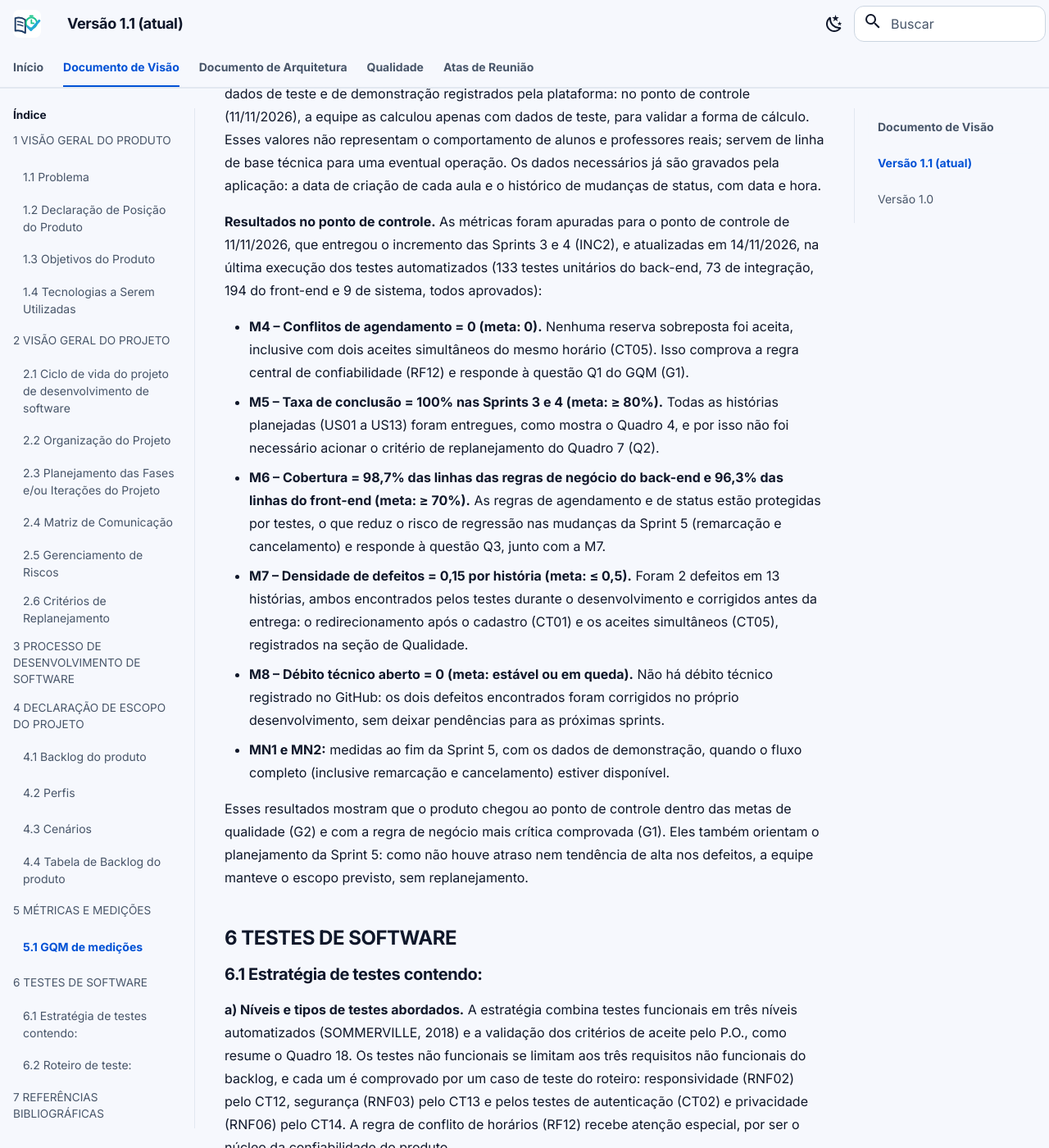
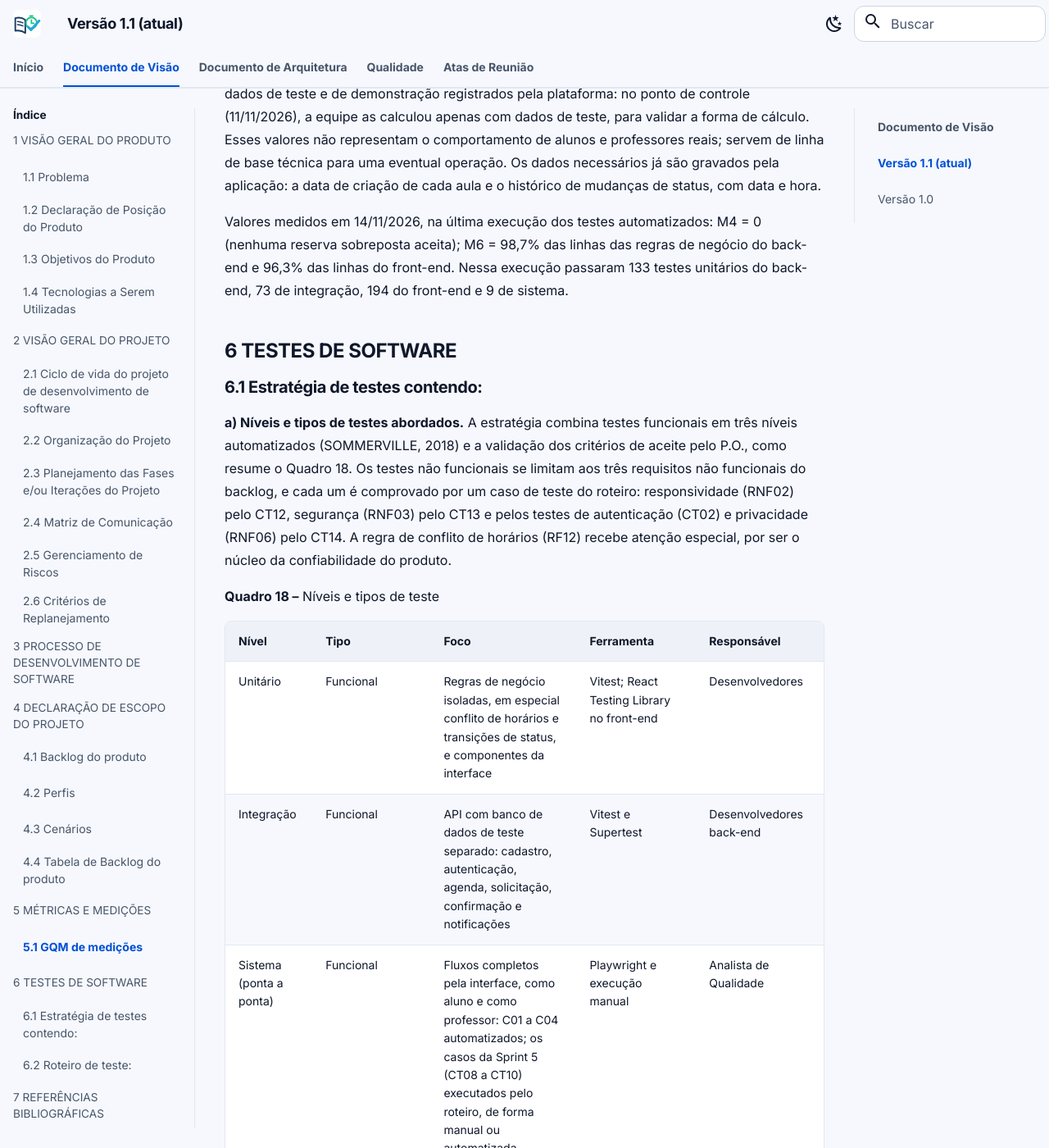
Before and after one commit to FGA0138-MDS-Ajax/2026.2-T02-Hopper, an MkDocs documentation site: the page built from docs/documento-de-visao/v1-1.md, in a window 1280 px wide and 1400 px high, scrolled down 32913 px. Shown: the whole window at 82% size. Built offline with MkDocs 1.6.1 and Material for MkDocs 9.7.7, drawn with Linux system fonts in a browser that asks for light colours.

Commit message:
docs(visao): remove os resultados do ponto de controle do documento

```diff
--- a/docs/documento-de-visao/v1-1.md
+++ b/docs/documento-de-visao/v1-1.md
@@ -491,16 +491,7 @@ A numeração das métricas não é contínua porque métricas retiradas em revi
 
 As métricas de negócio dependem de uso real, que o AulaCerta não terá durante a disciplina, pois não há alunos e professores reais previstos. Por isso, MN1 e MN2 são calculadas com os dados de teste e de demonstração registrados pela plataforma: no ponto de controle (11/11/2026), a equipe as calculou apenas com dados de teste, para validar a forma de cálculo. Esses valores não representam o comportamento de alunos e professores reais; servem de linha de base técnica para uma eventual operação. Os dados necessários já são gravados pela aplicação: a data de criação de cada aula e o histórico de mudanças de status, com data e hora.
 
-**Resultados no ponto de controle.** As métricas foram apuradas para o ponto de controle de 11/11/2026, que entregou o incremento das Sprints 3 e 4 (INC2), e atualizadas em 14/11/2026, na última execução dos testes automatizados (133 testes unitários do back-end, 73 de integração, 194 do front-end e 9 de sistema, todos aprovados):
-
-- **M4 – Conflitos de agendamento = 0 (meta: 0).** Nenhuma reserva sobreposta foi aceita, inclusive com dois aceites simultâneos do mesmo horário (CT05). Isso comprova a regra central de confiabilidade (RF12) e responde à questão Q1 do GQM (G1).
-- **M5 – Taxa de conclusão = 100% nas Sprints 3 e 4 (meta: ≥ 80%).** Todas as histórias planejadas (US01 a US13) foram entregues, como mostra o Quadro 4, e por isso não foi necessário acionar o critério de replanejamento do Quadro 7 (Q2).
-- **M6 – Cobertura = 98,7% das linhas das regras de negócio do back-end e 96,3% das linhas do front-end (meta: ≥ 70%).** As regras de agendamento e de status estão protegidas por testes, o que reduz o risco de regressão nas mudanças da Sprint 5 (remarcação e cancelamento) e responde à questão Q3, junto com a M7.
-- **M7 – Densidade de defeitos = 0,15 por história (meta: ≤ 0,5).** Foram 2 defeitos em 13 histórias, ambos encontrados pelos testes durante o desenvolvimento e corrigidos antes da entrega: o redirecionamento após o cadastro (CT01) e os aceites simultâneos (CT05), registrados na seção de Qualidade.
-- **M8 – Débito técnico aberto = 0 (meta: estável ou em queda).** Não há débito técnico registrado no GitHub: os dois defeitos encontrados foram corrigidos no próprio desenvolvimento, sem deixar pendências para as próximas sprints.
-- **MN1 e MN2:** medidas ao fim da Sprint 5, com os dados de demonstração, quando o fluxo completo (inclusive remarcação e cancelamento) estiver disponível.
-
-Esses resultados mostram que o produto chegou ao ponto de controle dentro das metas de qualidade (G2) e com a regra de negócio mais crítica comprovada (G1). Eles também orientam o planejamento da Sprint 5: como não houve atraso nem tendência de alta nos defeitos, a equipe manteve o escopo previsto, sem replanejamento.
+Valores medidos em 14/11/2026, na última execução dos testes automatizados: M4 = 0 (nenhuma reserva sobreposta aceita); M6 = 98,7% das linhas das regras de negócio do back-end e 96,3% das linhas do front-end. Nessa execução passaram 133 testes unitários do back-end, 73 de integração, 194 do front-end e 9 de sistema.
 
 ## 6 TESTES DE SOFTWARE
 
```
